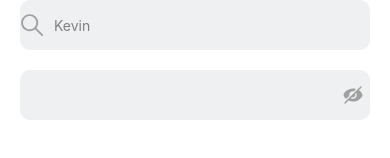
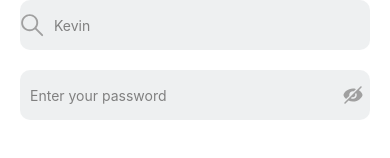
Before and after one commit to zed-io/WamUI, a React Native app: screen / in a window 390 px wide. Shown: the part 362-520 px from the top of the page. Built offline with nearby package versions, Linux system fonts and the light colour scheme.

Commit message:
Adjusted app

```diff
--- a/App.tsx
+++ b/App.tsx
@@ -1,4 +1,4 @@
-import React from 'react';
+import React, { useState } from 'react';
 import { Appearance, KeyboardAvoidingView, Platform, useColorScheme } from 'react-native';
 import { SafeAreaView, StyleSheet, Text, View } from 'react-native';
 import PasswordInput from './src/components/Inputs/PasswordInput';
@@ -8,6 +8,7 @@ import { Search } from './src/icons/Search';
 
 const App = () => {
   const keyboardBehavior = Platform.OS === 'ios' ? 'padding' : 'height';
+  const [password, setPassword] = useState('');
 
   return (
     <SafeAreaView style={styles.container}>
@@ -20,7 +21,10 @@ const App = () => {
          size={24}
          color={'#A0A0A0'}/>}
         />
-        <PasswordInput />
+        <PasswordInput
+        placeholder="Enter your password"
+        value={password}
+        onChangeText={setPassword}      />
       </KeyboardAvoidingView>
     </SafeAreaView>
   );
```
